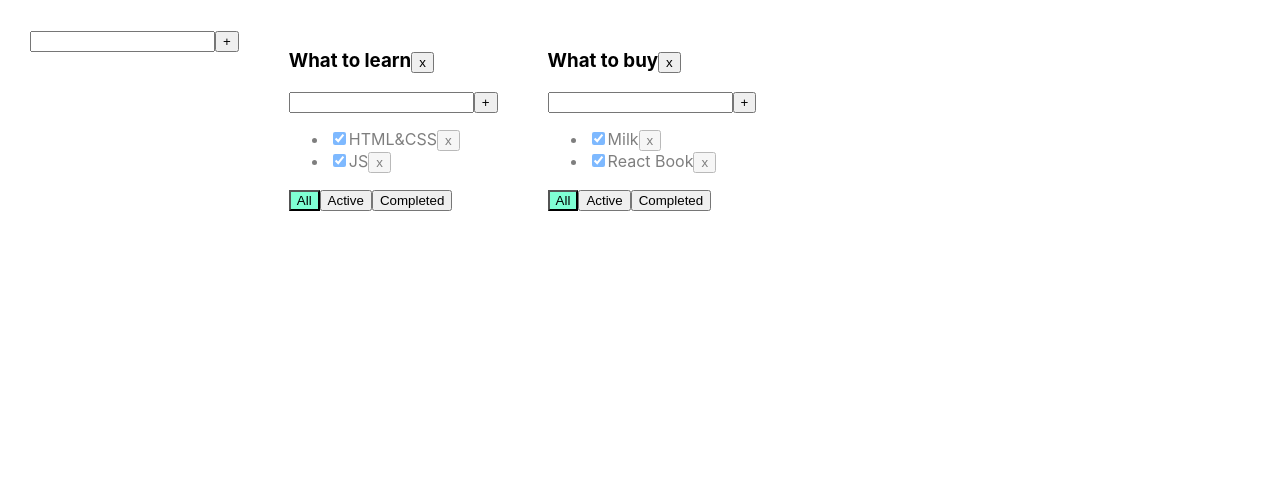
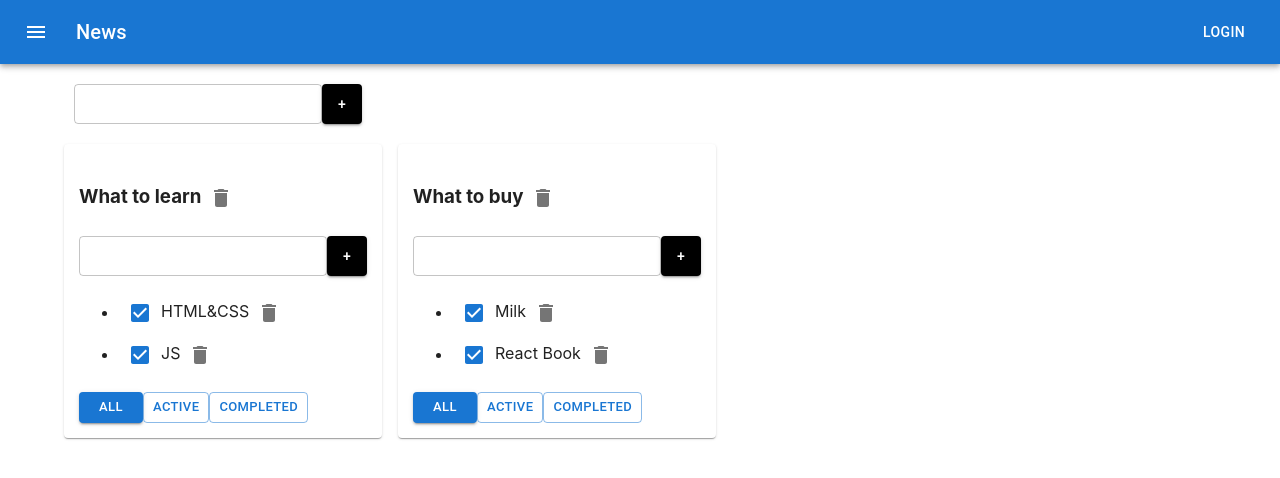
Before and after one commit to Barash777/it-incubator-todolist, a React (Create React App) app: page / in a window 1280 px wide. Shown: the top 478 px of the page. Built offline with nearby package versions, Linux system fonts and the light colour scheme.

Commit message:
Add material UI

```diff
--- a/package.json
+++ b/package.json
@@ -3,6 +3,10 @@
   "version": "0.1.0",
   "private": true,
   "dependencies": {
+    "@emotion/react": "^11.9.3",
+    "@emotion/styled": "^11.9.3",
+    "@mui/icons-material": "^5.8.4",
+    "@mui/material": "^5.8.7",
     "@testing-library/jest-dom": "^4.2.4",
     "@testing-library/react": "^9.3.2",
     "@testing-library/user-event": "^7.1.2",
@@ -39,6 +43,6 @@
     ]
   },
   "devDependencies": {
-    "typescript": "^4.6.4"
+    "typescript": "^4.7.4"
   }
 }
--- /dev/null
+++ b/src/AddItemForm.tsx
@@ -0,0 +1,64 @@
+import React, {ChangeEvent, KeyboardEvent, useState} from 'react';
+import {Button, TextField} from '@mui/material';
+// import {Button} from '@mui/material';
+// import {Button} from '@material-ui/core';
+
+type AddItemFormPropsType = {
+    addItem: (title: string) => void
+}
+
+export function AddItemForm(props: AddItemFormPropsType) {
+
+    let [title, setTitle] = useState('')
+    let [error, setError] = useState<string | null>(null)
+
+    const addItem = () => {
+        if (title.trim() !== '') {
+            props.addItem(title);
+            setTitle('');
+        } else {
+            setError('Title is required');
+        }
+    }
+
+    const onChangeHandler = (e: ChangeEvent<HTMLInputElement>) => {
+        setTitle(e.currentTarget.value)
+    }
+
+    const onKeyPressHandler = (e: KeyboardEvent<HTMLInputElement>) => {
+        setError(null);
+        if (e.charCode === 13) {
+            addItem();
+        }
+    }
+
+    return <div>
+        {/*<input value={title}
+               onChange={onChangeHandler}
+               onKeyPress={onKeyPressHandler}
+               className={error ? 'error' : ''}
+        />*/}
+        <TextField
+            error={!!error}
+            value={title}
+            onChange={onChangeHandler}
+            onKeyPress={onKeyPressHandler}
+            // className={error ? 'error' : ''}
+            size="small"
+            id="outlined-basic"
+            label={error}
+            // hiddenLabel
+            variant="outlined"
+        />
+
+        {/*<button onClick={addItem}>+</button>*/}
+        <Button
+            style={{maxWidth: '40px', maxHeight: '40px', minWidth: '40px', minHeight: '40px', backgroundColor: 'black'}}
+            variant="contained"
+            onClick={addItem}
+            // size="small"
+        >+</Button>
+
+        {/*{error && <div className="error-message">{error}</div>}*/}
+    </div>
+}
--- a/src/App.css
+++ b/src/App.css
@@ -1,6 +1,6 @@
-.App {
+/*.App {
     padding: 30px;
-  display: flex;
+    !*display: flex;*!
 }
 
 .App > div {
@@ -21,4 +21,4 @@
 
 .is-done {
     opacity: 0.5;
-}
+}*/
--- a/src/App.tsx
+++ b/src/App.tsx
@@ -2,10 +2,11 @@
 import './App.css';
 import {TaskType, Todolist} from './Todolist';
 import {v1} from 'uuid';
-import Input from './components/Input';
+import {AddItemForm} from './AddItemForm';
+import ButtonAppBar from './components/ButtonAppBar';
+import {Container, Grid, Paper} from '@mui/material';
 
 export type FilterValuesType = 'all' | 'active' | 'completed';
-
 type TodolistType = {
     id: string
     title: string
@@ -18,6 +19,78 @@
 
 
 function App() {
+    function removeTask(id: string, todolistId: string) {
+        //достанем нужный массив по todolistId:
+        let todolistTasks = tasks[todolistId];
+        // перезапишем в этом объекте массив для нужного тудулиста отфилтрованным массивом:
+        tasks[todolistId] = todolistTasks.filter(t => t.id !== id);
+        // засетаем в стейт копию объекта, чтобы React отреагировал перерисовкой
+        setTasks({...tasks});
+    }
+
+    function addTask(title: string, todolistId: string) {
+        let task = {id: v1(), title: title, isDone: false};
+        //достанем нужный массив по todolistId:
+        let todolistTasks = tasks[todolistId];
+        // перезапишем в этом объекте массив для нужного тудулиста копией, добавив в начало новую таску:
+        tasks[todolistId] = [task, ...todolistTasks];
+        // засетаем в стейт копию объекта, чтобы React отреагировал перерисовкой
+        setTasks({...tasks});
+    }
+
+    function changeFilter(value: FilterValuesType, todolistId: string) {
+        let todolist = todolists.find(tl => tl.id === todolistId);
+        if (todolist) {
+            todolist.filter = value;
+            setTodolists([...todolists])
+        }
+    }
+
+    function changeStatus(id: string, isDone: boolean, todolistId: string) {
+        //достанем нужный массив по todolistId:
+        let todolistTasks = tasks[todolistId];
+        // найдём нужную таску:
+        let task = todolistTasks.find(t => t.id === id);
+        //изменим таску, если она нашлась
+        if (task) {
+            task.isDone = isDone;
+            // засетаем в стейт копию объекта, чтобы React отреагировал перерисовкой
+            setTasks({...tasks});
+        }
+    }
+
+    function changeTaskTitle(id: string, newTitle: string, todolistId: string) {
+        //достанем нужный массив по todolistId:
+        let todolistTasks = tasks[todolistId];
+        // найдём нужную таску:
+        let task = todolistTasks.find(t => t.id === id);
+        //изменим таску, если она нашлась
+        if (task) {
+            task.title = newTitle;
+            // засетаем в стейт копию объекта, чтобы React отреагировал перерисовкой
+            setTasks({...tasks});
+        }
+    }
+
+    function removeTodolist(id: string) {
+        // засунем в стейт список тудулистов, id которых не равны тому, который нужно выкинуть
+        setTodolists(todolists.filter(tl => tl.id !== id));
+        // удалим таски для этого тудулиста из второго стейта, где мы храним отдельно таски
+        delete tasks[id]; // удаляем св-во из объекта... значением которого являлся массив тасок
+        // засетаем в стейт копию объекта, чтобы React отреагировал перерисовкой
+        setTasks({...tasks});
+    }
+
+    function changeTodolistTitle(id: string, title: string) {
+        // найдём нужный todolist
+        const todolist = todolists.find(tl => tl.id === id);
+        if (todolist) {
+            // если нашёлся - изменим ему заголовок
+            todolist.title = title;
+            setTodolists([...todolists]);
+        }
+    }
+
     let todolistId1 = v1();
     let todolistId2 = v1();
 
@@ -37,100 +110,39 @@
         ]
     });
 
-
-    function removeTask(id: string, todolistId: string) {
-        //достанем нужный массив по todolistId:
-        let todolistTasks = tasks[todolistId];
-        // перезапишем в этом объекте массив для нужного тудулиста отфилтрованным массивом:
-        tasks[todolistId] = todolistTasks.filter(t => t.id !== id);
-        // засетаем в стейт копию объекта, чтобы React отреагировал перерисовкой
-        setTasks({...tasks});
+    function addTodolist(title: string) {
+        let newTodolistId = v1();
+        let newTodolist: TodolistType = {id: newTodolistId, title: title, filter: 'all'};
+        setTodolists([newTodolist, ...todolists]);
+        setTasks({
+            ...tasks,
+            [newTodolistId]: []
+        })
     }
-
-    function addTask(title: string, todolistId: string) {
-        let task = {id: v1(), title: title, isDone: false};
-
-        //достанем нужный массив по todolistId:
-        let todolistTasks = tasks[todolistId];
-
-        // перезапишем в этом объекте массив для нужного тудулиста копией, добавив в начало новую таску:
-        tasks[todolistId] = [task, ...todolistTasks];
-        // засетаем в стейт копию объекта, чтобы React отреагировал перерисовкой
-        setTasks({...tasks});
-    }
-
-    function changeStatus(id: string, isDone: boolean, todolistId: string) {
-        //достанем нужный массив по todolistId:
-        let todolistTasks = tasks[todolistId];
-
-        // найдём нужную таску:
-        let task = todolistTasks.find(t => t.id === id);
-
-        //изменим таску, если она нашлась
-        if (task) {
-            task.isDone = isDone;
-            // засетаем в стейт копию объекта, чтобы React отреагировал перерисовкой
-            setTasks({...tasks});
-        }
-    }
-
-    function changeFilter(value: FilterValuesType, todolistId: string) {
-        let todolist = todolists.find(tl => tl.id === todolistId);
-        if (todolist) {
-            todolist.filter = value;
-            setTodolists([...todolists])
-        }
-    }
-
-    function removeTodolist(id: string) {
-        // засунем в стейт список тудулистов, id которых не равны тому, который нужно выкинуть
-        setTodolists(todolists.filter(tl => tl.id !== id));
-        // удалим таски для этого тудулиста из второго стейта, где мы храним отдельно таски
-        delete tasks[id]; // удаляем св-во из объекта... значением которого являлся массив тасок
-        // засетаем в стейт копию объекта, чтобы React отреагировал перерисовкой
-        setTasks({...tasks});
-    }
-
-
-    function addTodolist(title: string) {
-        const todolistID = v1();
-        const newTodolist: TodolistType = {
-            id: todolistID,
-            title: title,
-            filter: 'all'
-        }
-
-        setTodolists([newTodolist, ...todolists])
-        setTasks({...tasks, [todolistID]: []})
-    }
-
-    function editTask(todolistID: string, taskID: string, title: string) {
-        setTasks({...tasks, [todolistID]: tasks[todolistID].map(e => e.id === taskID ? {...e, title: title} : e)})
-    }
-
-    function editTodolistTitle(todolistID: string, title: string) {
-        // setTasks({...tasks, [todolistID]: tasks[todolistID].map(e => e.id === taskID ? {...e, title: title} : e)})
-        setTodolists(todolists.map(e => e.id === todolistID ? {...e, title: title} : e))
-    }
-
 
     return (
         <div className="App">
-            <Input callback={addTodolist}/>
-
+            <ButtonAppBar/>
+            <Container fixed>
+                <Grid container style={{padding: '20px 10px'}}>
+                    <AddItemForm addItem={addTodolist}/>
+                </Grid>
+                <Grid container spacing={2}>
                     {
                         todolists.map(tl => {
                             let allTodolistTasks = tasks[tl.id];
                             let tasksForTodolist = allTodolistTasks;
 
                             if (tl.filter === 'active') {
-                        tasksForTodolist = allTodolistTasks.filter(t => t.isDone === false);
+                                tasksForTodolist = allTodolistTasks.filter(t => !t.isDone);
                             }
                             if (tl.filter === 'completed') {
-                        tasksForTodolist = allTodolistTasks.filter(t => t.isDone === true);
+                                tasksForTodolist = allTodolistTasks.filter(t => t.isDone);
                             }
 
-                    return <Todolist
+                            return <Grid item key={tl.id}>
+                                <Paper style={{padding: '15px'}}>
+                                    <Todolist
                                         key={tl.id}
                                         id={tl.id}
                                         title={tl.title}
@@ -141,11 +153,15 @@
                                         changeTaskStatus={changeStatus}
                                         filter={tl.filter}
                                         removeTodolist={removeTodolist}
-                        editTask={editTask}
-                        editTodolistTitle={editTodolistTitle}
+                                        changeTaskTitle={changeTaskTitle}
+                                        changeTodolistTitle={changeTodolistTitle}
                                     />
+                                </Paper>
+                            </Grid>
                         })
                     }
+                </Grid>
+            </Container>
 
         </div>
     );
--- /dev/null
+++ b/src/EditableSpan.tsx
@@ -0,0 +1,27 @@
+import React, {ChangeEvent, useState} from 'react';
+
+type EditableSpanPropsType = {
+    value: string
+    onChange: (newValue: string) => void
+}
+
+export function EditableSpan(props: EditableSpanPropsType) {
+    let [editMode, setEditMode] = useState(false);
+    let [title, setTitle] = useState(props.value);
+
+    const activateEditMode = () => {
+        setEditMode(true);
+        setTitle(props.value);
+    }
+    const activateViewMode = () => {
+        setEditMode(false);
+        props.onChange(title);
+    }
+    const changeTitle = (e: ChangeEvent<HTMLInputElement>) => {
+        setTitle(e.currentTarget.value)
+    }
+
+    return editMode
+        ? <input value={title} onChange={changeTitle} autoFocus onBlur={activateViewMode}/>
+        : <span onDoubleClick={activateEditMode}>{props.value}</span>
+}
--- a/src/Todolist.tsx
+++ b/src/Todolist.tsx
@@ -1,7 +1,10 @@
 import React, {ChangeEvent} from 'react';
 import {FilterValuesType} from './App';
-import Input from './components/Input';
-import EditableSpan from './components/EditableSpan';
+import {AddItemForm} from './AddItemForm';
+import {EditableSpan} from './EditableSpan';
+import {IconButton, Button, Checkbox} from '@mui/material';
+import {Delete} from '@mui/icons-material';
+
 
 export type TaskType = {
     id: string
@@ -18,42 +21,37 @@
     addTask: (title: string, todolistId: string) => void
     changeTaskStatus: (id: string, isDone: boolean, todolistId: string) => void
     removeTodolist: (id: string) => void
+    changeTodolistTitle: (id: string, newTitle: string) => void
     filter: FilterValuesType
-    editTask: (todolistID: string, taskID: string, title: string) => void
-    editTodolistTitle: (todolistID: string, title: string) => void
+    changeTaskTitle: (taskId: string, newTitle: string, todolistId: string) => void
 }
 
 export function Todolist(props: PropsType) {
+    const addTask = (title: string) => {
+        props.addTask(title, props.id);
+    }
 
-
-    const removeTodolist = () => props.removeTodolist(props.id)
+    const removeTodolist = () => {
+        props.removeTodolist(props.id);
+    }
+    const changeTodolistTitle = (title: string) => {
+        props.changeTodolistTitle(props.id, title);
+    }
 
     const onAllClickHandler = () => props.changeFilter('all', props.id);
     const onActiveClickHandler = () => props.changeFilter('active', props.id);
     const onCompletedClickHandler = () => props.changeFilter('completed', props.id);
 
+    return <div>
+        <h3><EditableSpan value={props.title} onChange={changeTodolistTitle}/>
+            {/*<button onClick={removeTodolist}>x</button>*/}
 
-    const addTask = (title: string) => {
-        props.addTask(title, props.id)
-    }
+            <IconButton aria-label="delete" onClick={removeTodolist}>
+                <Delete/>
+            </IconButton>
 
-
-    /*const setNewTitleGlobal = (title: string, taskID: string) => {
-        props.editTask(props.id, taskID, title)
-    }*/
-
-
-    const editTodolistTitle = (title: string) => {
-        props.editTodolistTitle(props.id, title)
-    }
-
-    return <div>
-        <h3>
-            {/*{props.title}*/}
-            <EditableSpan callback={editTodolistTitle} title={props.title}/>
-            <button onClick={removeTodolist}>x</button>
         </h3>
-        <Input callback={addTask}/>
+        <AddItemForm addItem={addTask}/>
         <ul>
             {
                 props.tasks.map(t => {
@@ -62,30 +60,36 @@
                         let newIsDoneValue = e.currentTarget.checked;
                         props.changeTaskStatus(t.id, newIsDoneValue, props.id);
                     }
-
-                    const setNewTitle = (title: string) => {
-                        props.editTask(props.id, t.id, title)
-                        // setNewTitleGlobal(title, t.id)
+                    const onTitleChangeHandler = (newValue: string) => {
+                        props.changeTaskTitle(t.id, newValue, props.id);
                     }
 
+
                     return <li key={t.id} className={t.isDone ? 'is-done' : ''}>
-                        <input type="checkbox" onChange={onChangeHandler} checked={t.isDone}/>
-                        <EditableSpan callback={setNewTitle} title={t.title}/>
-                        <button onClick={onClickHandler}>x</button>
+                        {/*<input type="checkbox" onChange={onChangeHandler} checked={t.isDone}/>*/}
+                        <Checkbox onChange={onChangeHandler} checked={t.isDone}/>
+                        <EditableSpan value={t.title} onChange={onTitleChangeHandler}/>
+                        {/*<button onClick={onClickHandler}>x</button>*/}
+                        <IconButton aria-label="delete" onClick={onClickHandler}>
+                            <Delete/>
+                        </IconButton>
                     </li>
                 })
             }
         </ul>
         <div>
-            <button className={props.filter === 'all' ? 'active-filter' : ''}
+            <Button variant={props.filter === 'all' ? 'contained' : 'outlined'}
+                    size={'small'}
                     onClick={onAllClickHandler}>All
-            </button>
-            <button className={props.filter === 'active' ? 'active-filter' : ''}
+            </Button>
+            <Button variant={props.filter === 'active' ? 'contained' : 'outlined'}
+                    size={'small'}
                     onClick={onActiveClickHandler}>Active
-            </button>
-            <button className={props.filter === 'completed' ? 'active-filter' : ''}
+            </Button>
+            <Button variant={props.filter === 'completed' ? 'contained' : 'outlined'}
+                    size={'small'}
                     onClick={onCompletedClickHandler}>Completed
-            </button>
+            </Button>
         </div>
     </div>
 }
--- /dev/null
+++ b/src/components/ButtonAppBar.tsx
@@ -0,0 +1,32 @@
+import * as React from 'react';
+import AppBar from '@mui/material/AppBar';
+import Box from '@mui/material/Box';
+import Toolbar from '@mui/material/Toolbar';
+import Typography from '@mui/material/Typography';
+import Button from '@mui/material/Button';
+import IconButton from '@mui/material/IconButton';
+import MenuIcon from '@mui/icons-material/Menu';
+
+export default function ButtonAppBar() {
+    return (
+        <Box sx={{flexGrow: 1}}>
+            <AppBar position="static">
+                <Toolbar>
+                    <IconButton
+                        size="large"
+                        edge="start"
+                        color="inherit"
+                        aria-label="menu"
+                        sx={{mr: 2}}
+                    >
+                        <MenuIcon/>
+                    </IconButton>
+                    <Typography variant="h6" component="div" sx={{flexGrow: 1}}>
+                        News
+                    </Typography>
+                    <Button color="inherit">Login</Button>
+                </Toolbar>
+            </AppBar>
+        </Box>
+    );
+}
```
Also changed, not shown: src/index.tsx (+1 -7 lines), 1 other file (tests, documents, lock files or other folders). Lines whose indentation alone changed are shown as unchanged.
